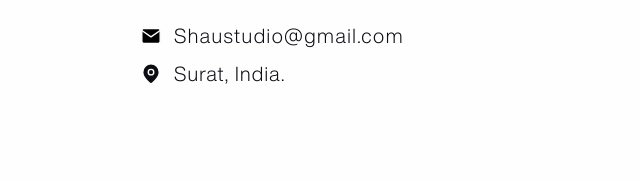
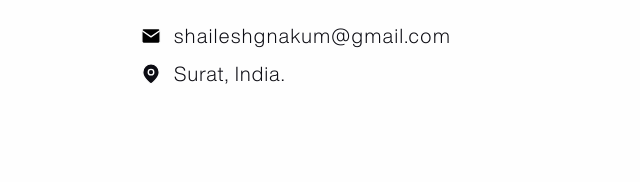
Before and after one commit to Chauhan-Aniket/Photography-Studio, a plain HTML site: page index.html in a window 1280 px wide. Shown: the part 2416-2598 px from the top of the page, 0-640 px from the left. Drawn offline with nearby package versions, Linux system fonts and the light colour scheme; a web font is replaced by a local one.

Commit message:
updated contact-email

```diff
--- a/index.html
+++ b/index.html
@@ -238,7 +238,7 @@
                 <path d="M4 4h16c1.1 0 2 .9 2 2v12c0 1.1-.9 2-2 2H4c-1.1 0-2-.9-2-2V6c0-1.1.9-2 2-2z"></path>
                 <polyline points="22,6 12,13 2,6"></polyline>
               </svg>
-              <a href="mailto:shaustudio@gmail.com">Shaustudio@gmail.com</a>
+              <a href="mailto:shaileshgnakum@gmail.com">shaileshgnakum@gmail.com</a>
             </div>
             <div class="location mb-4">
               <svg viewBox="0 0 24 24" width="22" height="22" stroke="#fefefe" stroke-width="1.5" fill="#0c0c13"
```
